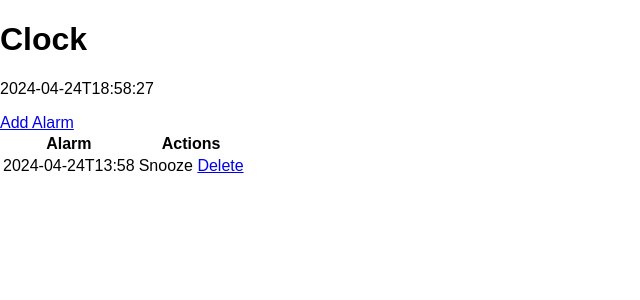
After one commit to HakaseKorin/FlaskIntro, a Flask app: page /clock in a window 1280 px wide. The commit adds this page. Shown: the top 300 px of the page, without its empty margins (0-640 px from the left). Run offline with Flask 3, Linux system fonts and the light colour scheme; data comes from the database, SQL or seed files in the repository; both versions use the stored data as it was after the commit.

Commit message:
updates readme, adds items for clock/add_alarm
adds python-flask functionality to have a clock display on a page
adds a page for adding a new alarm
adds functionality for deleting an alarm
adds a clock page
adds a sound for the alarm
adds a db class for storing alarms
updates readme for specific installation instructions and operatinng instructions
adds a link to the clock page on index

```diff
--- a/app.py
+++ b/app.py
@@ -1,5 +1,5 @@
 from datetime import datetime
-from flask import Flask, render_template, url_for, request, redirect
+from flask import Flask, render_template, url_for, request, redirect, Response
 from flask_sqlalchemy import SQLAlchemy
 
 # TODO look for web host for app
@@ -12,6 +12,13 @@ class Todo(db.Model):
     id = db.Column(db.Integer, primary_key=True)
     content = db.Column(db.String(200), nullable=False)
     date_created = db.Column(db.DateTime, default=datetime.utcnow)
+
+    def __repr__(self):
+        return '<Task %r>' % self.id
+
+class Alarm(db.Model):
+    id = db.Column(db.Integer, primary_key=True)
+    content = db.Column(db.String(17), nullable=False)
 
     def __repr__(self):
         return '<Task %r>' % self.id
@@ -63,5 +70,43 @@ def update(id):
     else:
         return render_template('update.html', task=task)
 
+@app.route('/clock', methods=['GET'])
+def clock():
+    alarms = Alarm.query.all()
+    return render_template('clock.html', alarms=alarms)
+
+@app.route('/time_feed')
+def time_feed():
+    def generate():
+        yield datetime.now().strftime("%Y-%m-%dT%H:%M:%S")  # return also will work
+    return Response(generate(), mimetype='text')
+
+@app.route('/add_alarm', methods = ['GET','POST'])
+def add_alarm():
+    if request.method == "POST":
+        alarm_content = request.form['content']
+        new_alarm = Alarm(content=alarm_content)
+
+        try:
+            db.session.add(new_alarm)
+            db.session.commit()
+            return redirect('/clock')
+        except Exception as e:
+            print("The error is ",e)
+
+    else:
+        return render_template('add_alarm.html')
+
+@app.route('/delete_alarm/<int:id>')
+def delete_alarm(id):
+    target_alarm = Alarm.query.get_or_404(id)
+
+    try:
+        db.session.delete(target_alarm)
+        db.session.commit()
+        return redirect('/clock')
+    except:
+        return "There was an issue deleting that alarm"
+
 if __name__ == "__main__":
     app.run(debug=True)
--- /dev/null
+++ b/templates/clock.html
@@ -0,0 +1,62 @@
+{% extends 'base.html' %}
+
+{% block head %}
+<title>Clock</title>
+{% endblock %}
+
+{% block body %}
+<h1>Clock</h1>
+<p id="clock">Here will be date|time</p>
+
+<a href="/add_alarm">Add Alarm</a>
+
+{% if alarms|length < 1 %}
+<h4>There are no alarms set. Set one above.</h4>
+{% else %}
+
+<table>
+    <tr>
+        <th>Alarm</th>
+        <th>Actions</th>
+    </tr>
+    <tr>
+        {% for alarm in alarms %}
+        <td>{{ alarm.content }}</td>
+        <td>
+            <a onclick="snooze()">Snooze</a>
+            <a href="/delete_alarm/{{ alarm.id }}">Delete</a>
+        </td>
+    </tr>
+    {% endfor %}
+</table>
+{% endif %}
+
+<script>
+    var clock = document.getElementById("clock");
+    const alarmSound = new Audio("{{url_for('static', filename='audio/analog_alarm.mp3')}}")
+
+    setInterval(() => {
+        fetch("{{ url_for('time_feed') }}")
+        .then(response => {
+            response.text().then(t => {clock.innerHTML = t})
+
+        });
+    }, 1000);
+
+    function checkAlarm(alarm) {
+        if ( Date.parse("{{url_for('time_feed')}}" == Date.parse(alarm)))
+            playAlarm()
+    }
+
+    function playAlarm() {
+        alarmSound.load()
+        alarmSound.play()
+    }
+
+    function snooze() {
+        alarmSound.pause()
+    }
+
+
+</script>
+{% endblock %}
--- a/templates/index.html
+++ b/templates/index.html
@@ -7,6 +7,7 @@
 {% block body %}
 <div class="content">
     <h1>Task Master</h1>
+    <a href="/clock">Clock</a>
     {% if tasks|length < 1 %}
     <h4> There are no current tasks. Create one below</h4>
     {% else %}
```
Also changed, not shown: templates/add_alarm.html (added, +16 -0 lines), README.md, instance/test.db, 1 other file.
